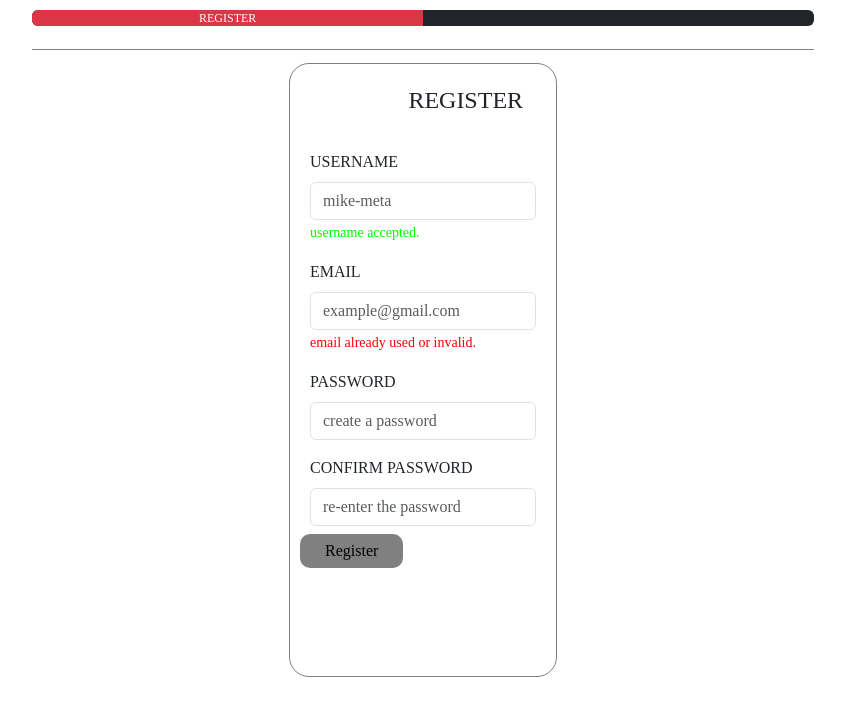
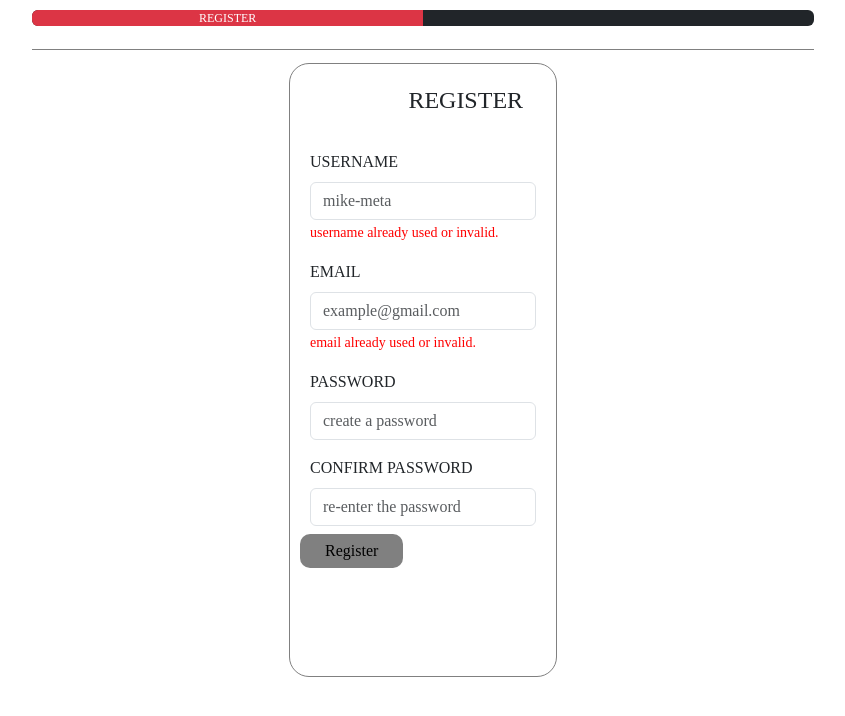
Before and after one commit to Red-stevo/E-LearningHub, a React (Vite) app in the folder student-learning-assistant/: page /student-assistant/register in a window 1280 px wide. Shown: the top 716 px of the page, without its empty margins (217-1062 px from the left). Built offline with nearby package versions, Linux system fonts and the light colour scheme; no server answers.

Commit message:
Commit message >>>>> inhibit request passing if there is an error <<<<<

```diff
--- a/student-learning-assistant/src/AppPages/Component/RegistrationForm.jsx
+++ b/student-learning-assistant/src/AppPages/Component/RegistrationForm.jsx
@@ -8,13 +8,17 @@ const RegistrationForm = ({verify, verificationCode, register}) => {
     const [password, setPassword] = useState('');
     const [confirmPassword, setConfirmPassword] = useState('');
     const [email, setEmail] = useState('');
-    const [usernameCheck, setUsernameCheck] = useState(true);
+    const [usernameCheck, setUsernameCheck] = useState(false);
     const [emailCheck, setEmailCheck] = useState(false);
     const [regError, setRegError] = useState("");
     const [passwordCheck , setPasswordCheck] = useState("");
 
     const handleSubmit = (e) => {
         e.preventDefault();
+
+        if(passwordCheck || regError || emailCheck || usernameCheck){
+            return;
+        }
 
         const userData = {
             username:username,
@@ -54,6 +58,10 @@ const RegistrationForm = ({verify, verificationCode, register}) => {
         }
     }, [confirmPassword, password])
 
+    useEffect(() => {
+        setRegError("");
+    }, [username, email, password, confirmPassword]);
+
     return(
         <div className={'reg-form'} >
             <Form>
@@ -90,7 +98,7 @@ const RegistrationForm = ({verify, verificationCode, register}) => {
                     <Form.Control type={'password'} placeholder={'re-enter the password'} id={'confirm'}
                     value={confirmPassword} onChange={(e) => setConfirmPassword(e.target.value)}
                     maxLength={50}/>
-                    <Form.Text style={{color:"red"}} className={"invalid"}>{passwordCheck}</Form.Text>
+                    {passwordCheck && <Form.Text style={{color:"red"}} className={"invalid"}>{passwordCheck}</Form.Text>}
                 </Form.Group>
 
                 <button className={'reg-btn'} onClick={handleSubmit}>Register</button>
```
